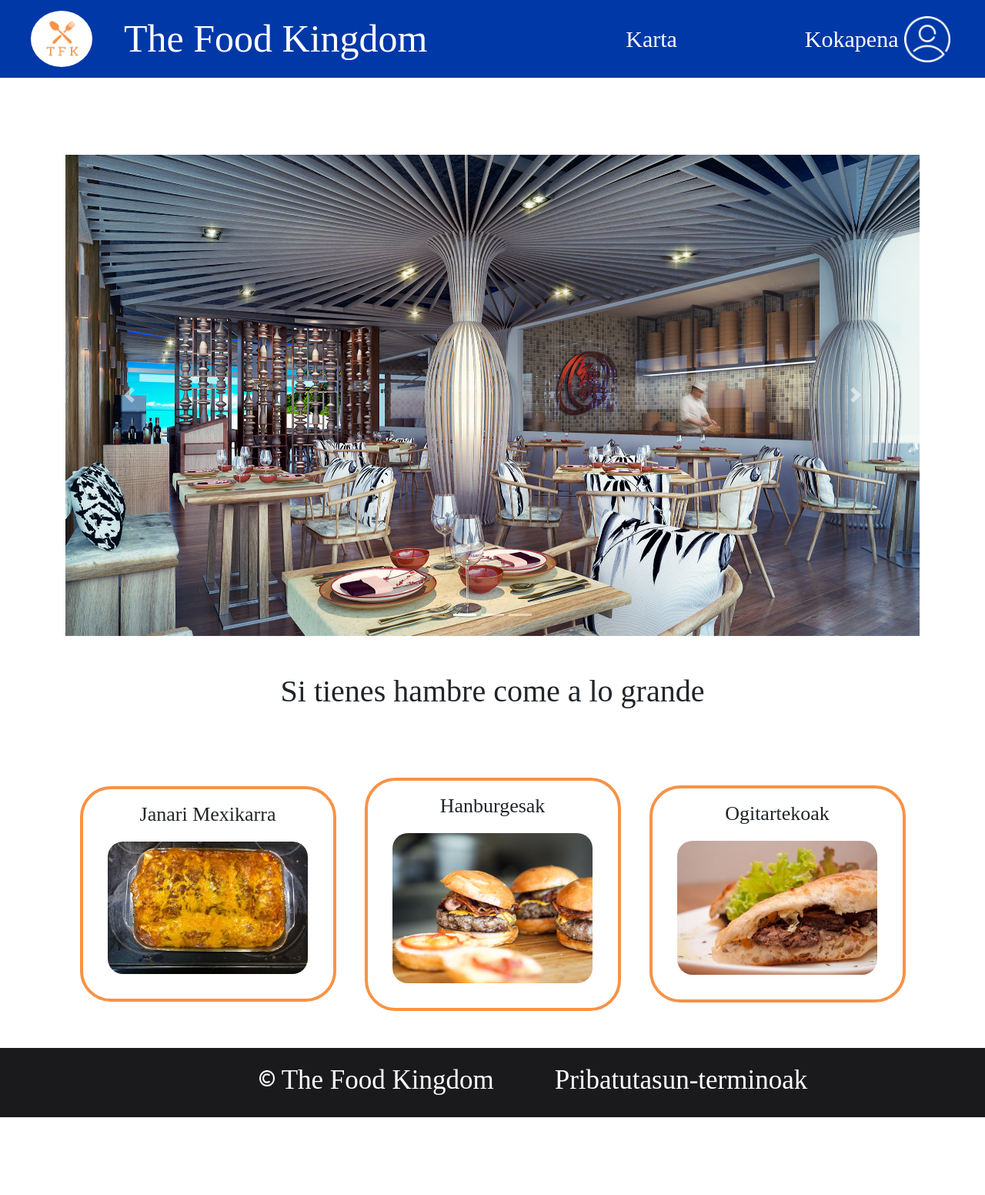
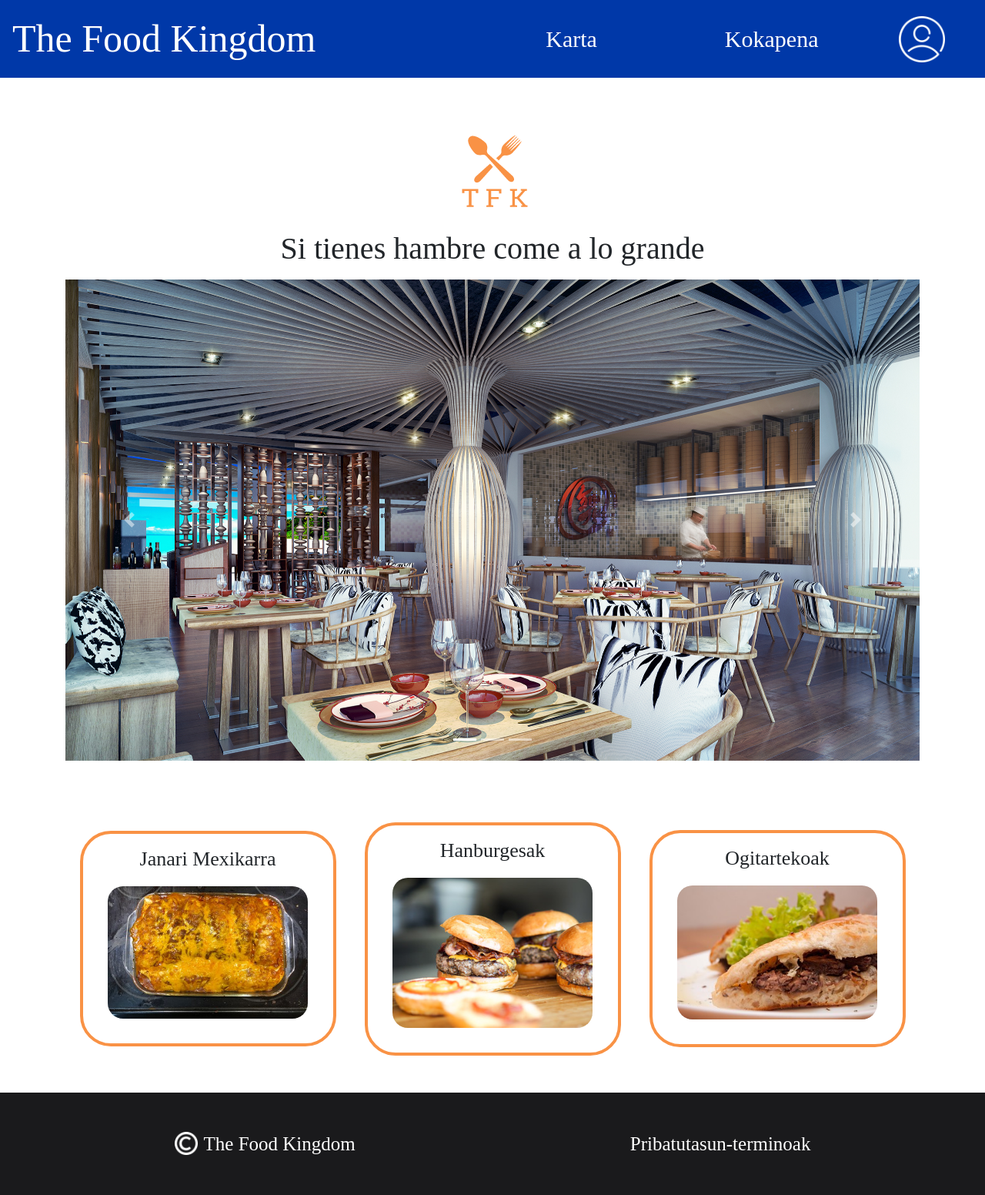
Before and after one commit to garateHegoi/TheFoodKingdom, a Django app: page / in a window 1280 px wide. Shown: the whole page at 77% size. Before the commit the page ends 1451 px from the top, so only its background shows below. Run offline with Django 4.2, Linux system fonts and the light colour scheme; some libraries are stand-ins or nearby versions.

Commit message:
Diseinua hobetu

```diff
--- a/Django/TheFoodKingdom/janaria/static/css/styles.css
+++ b/Django/TheFoodKingdom/janaria/static/css/styles.css
@@ -55,15 +55,11 @@
 
 .footer_div{
     padding: 1em;
-    margin-left: 200px;
 }
 
 .footer_title{
-    font-size: 35px;
+    font-size: 25px;
     color: #fff;
-    padding: 1em;
-    margin-top: 5px;
-    margin-left: -30px;
     text-decoration: none;
 }
 
@@ -100,7 +96,6 @@ nav.navbar {
 
 .nav_div a{
     font-size: 50px;
-    padding-left: 10%;
 }
 
 .elements{
--- a/Django/TheFoodKingdom/janaria/templates/base.html
+++ b/Django/TheFoodKingdom/janaria/templates/base.html
@@ -17,11 +17,10 @@
 </head>
 <body>
   {% with request.resolver_match.url_name as url_name %}
-<nav class="navbar navbar-expand-lg navbar-light navbar_style">
+<nav class="navbar navbar-expand-lg navbar-dark">
   <button class="navbar-toggler navbar-toggler-right" type="button" data-toggle="collapse" data-target="#navbarTogglerDemo02" aria-controls="navbarTogglerDemo02" aria-expanded="false" aria-label="Toggle navigation">
     <span class="navbar-toggler-icon"></span>
   </button>
-    <img class="rounded-circle ml-4" width="80px" src="{% static 'img/logo.png'%}">
     <div class="nav_div">
         <a class="navbar-brand {% if url_name == 'index' %} active {% endif %}" href="{% url 'index' %}" aria-current="index">The Food Kingdom</a>
     </div>
@@ -42,14 +41,12 @@
 
 {% endblock content %}
 <footer class="foot">
-    <div class="d-flex flex-row">
-        <div class="col-5 footer_div ">
-            <img class="copyright_img" src="{% static 'img/copyright.png'%}">
+    <div class="d-flex flex-row justify-content-around p-5">
+        <div class="d-flex flex-row align-items-center">
+            <img class="mr-2" width="30px" src="{% static 'img/copyright.png'%}">
             <a class="footer_title" href="#">The Food Kingdom</a>
         </div>
-        <div class="col-5 terminoak">
             <a class="footer_title" href="#">Pribatutasun-terminoak</a>
-        </div>
     </div>
 
 </footer>
--- a/Django/TheFoodKingdom/janaria/templates/index.html
+++ b/Django/TheFoodKingdom/janaria/templates/index.html
@@ -2,7 +2,10 @@
 {% load static %}
     {% block title %}The Food Kingdom{% endblock title%}
     {% block content %}
-    <div class="container text-center" style="margin-top: 100px;">
+    <div class="container text-center">
+
+      <img class="rounded-circle mt-5"  src="{% static 'img/logo.png'%}">
+      <h1 class="mb-3">Si tienes hambre come a lo grande</h1>
       <div id="carouselExampleIndicators" class="carousel slide" data-ride="carousel">
           <ol class="carousel-indicators">
             <li data-target="#carouselExampleIndicators" data-slide-to="0" class="active"></li>
@@ -30,7 +33,6 @@
           </a>
       </div>
 
-          <h1 class="mt-5">Si tienes hambre come a lo grande</h1>
         <div class="content_wrapper">
             <div>
                 <p>Janari Mexikarra</p>
```
Lines whose indentation alone changed are shown as unchanged.
